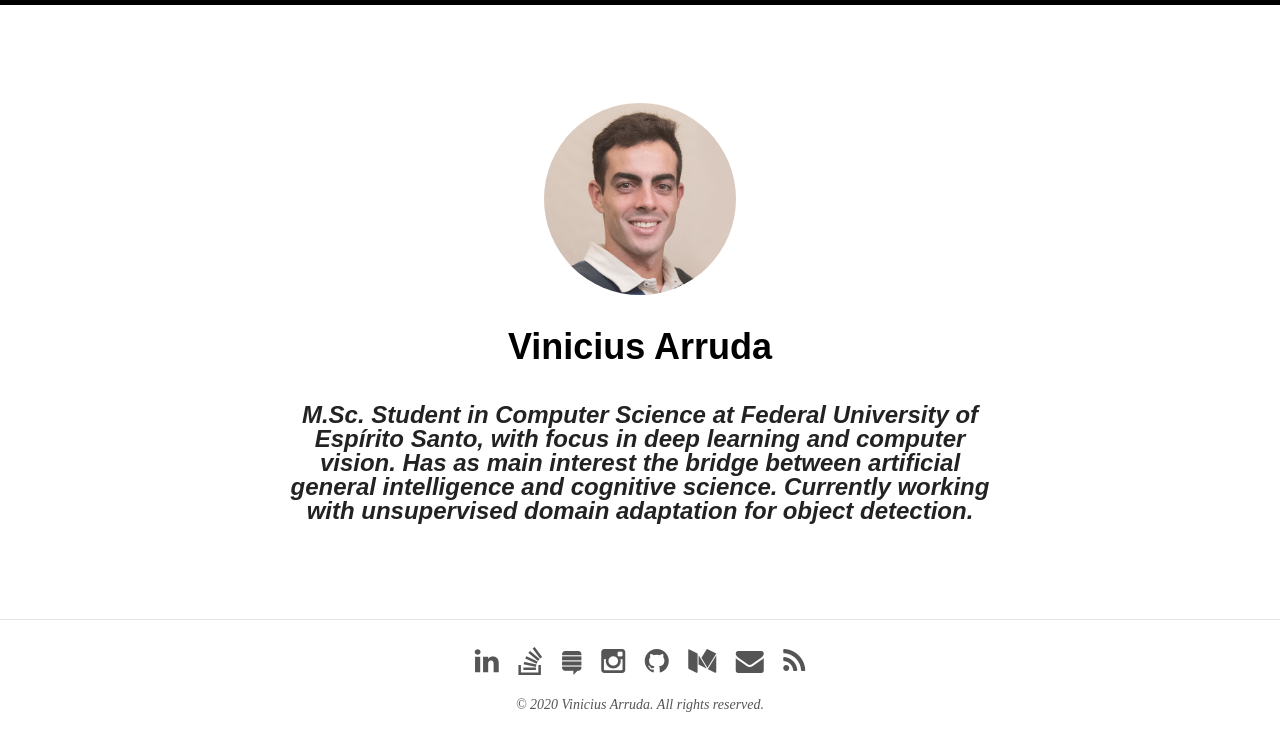
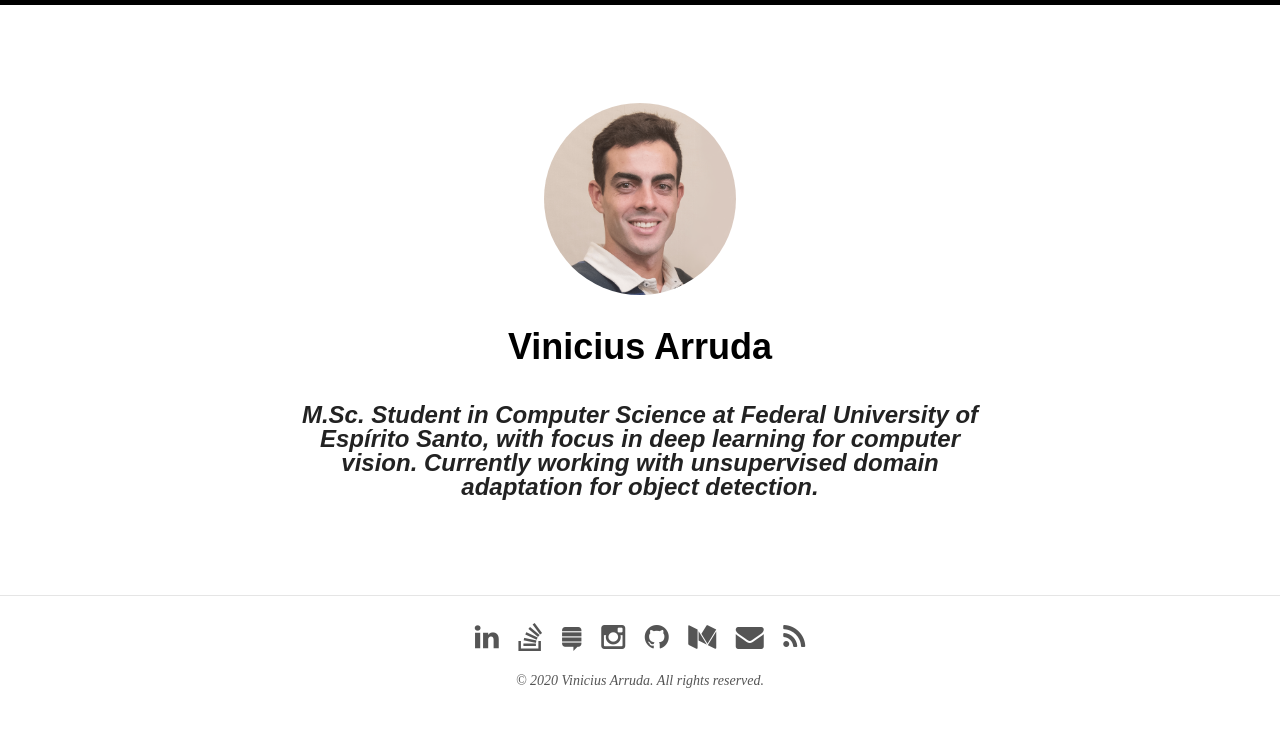
Before and after one commit to viniciusarruda/viniciusarruda.github.io, a Jekyll site: the page built from index.md, in a window 1280 px wide. Shown: the top 751 px of the page. Built offline with Jekyll 4.4.1, drawn with Linux system fonts in a browser that asks for light colours; nearby versions of some CDN libraries; our own code applies the rules of GitHub Pages for plain Markdown files.

Commit message:
Update index.md

```diff
--- a/index.md
+++ b/index.md
@@ -1,7 +1,7 @@
 ---
 layout: home
-excerpt: "M.Sc. Student in Computer Science at [Federal University of Espírito Santo](http://www.ufes.br){:target="_blank"}, with focus in deep learning and computer vision. Has as main interest the bridge between artificial general intelligence and cognitive science. Currently working with unsupervised domain adaptation for object detection."
+excerpt: "M.Sc. Student in Computer Science at [Federal University of Espírito Santo](http://www.ufes.br){:target="_blank"}, with focus in deep learning for computer vision. Currently working with unsupervised domain adaptation for object detection."
 search_omit: true
 ---
 
-#### M.Sc. Student in Computer Science at [Federal University of Espírito Santo](http://www.ufes.br){:target="_blank"}, with focus in deep learning and computer vision. Has as main interest the bridge between artificial general intelligence and cognitive science. Currently working with unsupervised domain adaptation for object detection.
+#### M.Sc. Student in Computer Science at [Federal University of Espírito Santo](http://www.ufes.br){:target="_blank"}, with focus in deep learning for computer vision. Currently working with unsupervised domain adaptation for object detection.
```
